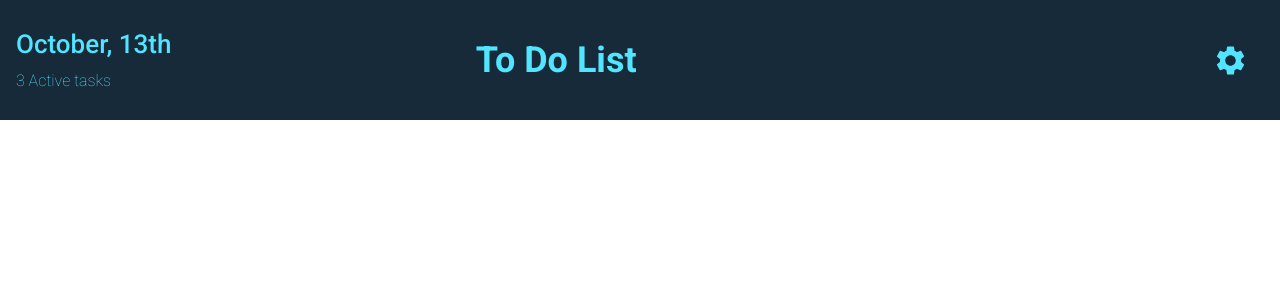
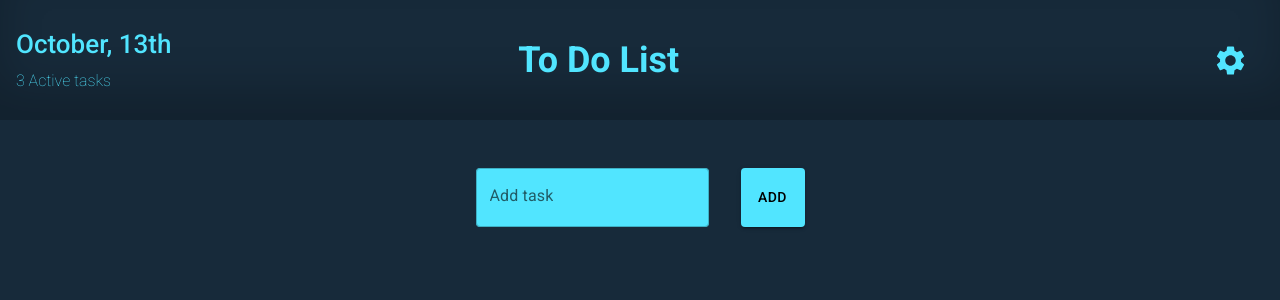
Before and after one commit to GeorginReji/react-todo-app, a React (Vite) app: page / in a window 1280 px wide. Shown: the top 300 px of the page. Built offline with nearby package versions, Linux system fonts and the light colour scheme.

Commit message:
added task box ui

```diff
--- /dev/null
+++ b/src/components/AddTask.scss
@@ -0,0 +1,14 @@
+.add-task {
+    display: flex;
+    gap: 2rem;
+    justify-content: center;
+    width: 100%;
+    padding-top: 3rem;
+    .btn-add {
+        background-color: $bg-light;
+        color: $text-dark;
+        &:hover{
+            background-color: $bg-light;
+        }
+    }
+}
--- /dev/null
+++ b/src/components/AddTask.tsx
@@ -0,0 +1,52 @@
+import {
+    useState,
+    KeyboardEvent,
+    FC,
+    ChangeEvent
+ } from "react"
+import { TodoItem } from "../types/model"
+import { Button, TextField } from "@mui/material"
+import "@/components/AddTask.scss"
+
+
+const AddTask: FC = () => {
+    const [tasksList, setTasksList] = useState<TodoItem[]>([])
+    const [taskInput, setTaskInput] = useState<string>('')
+    const handleChange = (event: ChangeEvent<HTMLInputElement>) => {
+        setTaskInput(event.target.value)
+    }
+    const handleAddTask = (event: KeyboardEvent<HTMLInputElement>) => {
+        if(event.key === 'Enter') {
+            const task: TodoItem = {
+                id: tasksList.length + 1,
+                task: taskInput,
+                isCompleted: false
+            };
+
+            setTasksList([...tasksList, task]);
+            setTaskInput(''); // Clear input after adding task
+        }
+    }
+    return (
+        <div className="add-task">
+            <TextField
+              label="Add task"
+              variant="outlined"
+              sx={{
+                '& .MuiOutlinedInput-root': {
+                  backgroundColor: '#51E5FF',
+                  fontSize: '18px',
+                  fontWeight: '400',
+                },
+
+              }}
+              value={taskInput}
+              onChange={handleChange}
+              onKeyUp={handleAddTask}
+            />
+            <Button className="btn-add" variant="contained">Add</Button>
+        </div>
+    )
+}
+
+export default AddTask
--- a/src/components/NavBar.scss
+++ b/src/components/NavBar.scss
@@ -5,6 +5,7 @@
     justify-content: space-between;
     align-items: center;
     color: $bg-light;
+    box-shadow: inset 1px -32px 43px rgba(0, 0, 0, 0.2);
     .item {
         flex-grow: 1;
     }
@@ -23,6 +24,7 @@
         }
     }
     .title{
+        margin-left: 4rem;
         font-size: 36px;
         font-weight: 600;
     }
--- /dev/null
+++ b/src/pages/AppLayout.scss
@@ -0,0 +1,4 @@
+.todo-container {
+    height: 85vh;
+    background-color: $bg-dark;
+}
--- a/src/pages/AppLayout.tsx
+++ b/src/pages/AppLayout.tsx
@@ -1,11 +1,15 @@
 import { FC, JSX } from "react"
 import NavBar from '@/components/NavBar'
-
+import AddTask from '@/components/AddTask'
+import '@/pages/AppLayout.scss'
 
 const AppLayout: FC = (): JSX.Element => {
     return (
         <div className="app-layout">
             <NavBar />
+            <div className="todo-container">
+                <AddTask />
+            </div>
         </div>
     )
 }
```
